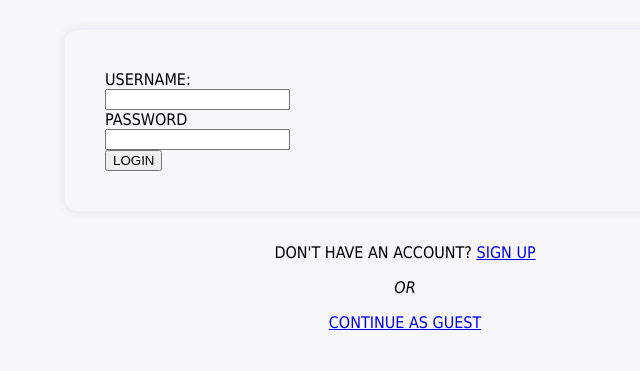
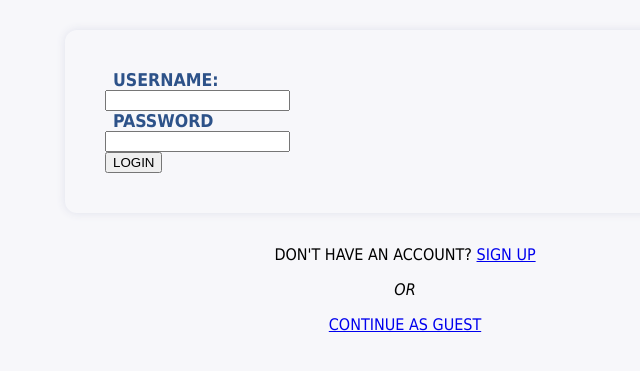
Before and after one commit to zainab-gilani/Test, a website: page test.html in a window 1280 px wide. Shown: the part 143-514 px from the top of the page, without its empty margins (235-875 px from the left). Drawn offline with Linux system fonts and the light colour scheme.

Commit message:
Added label

```diff
--- a/style.css
+++ b/style.css
@@ -21,12 +21,11 @@ form {
     box-shadow: 0 0 10px #dfe1ec;
 }
 
-.center-wrapper {
-    display: flex;
-    justify-content: center;    /* centers horizontally */
-    align-items: center;        /* centers vertically */
-    height: 100vh;              /* takes up full screen height */
-    background-color: #CBD7EE;
+label {
+    font-weight: bold;
+    font-size: 1.1rem;
+    color: #2D5289;
+    margin-left: 8px;
 }
 
 .abril-fatface-regular {
```
